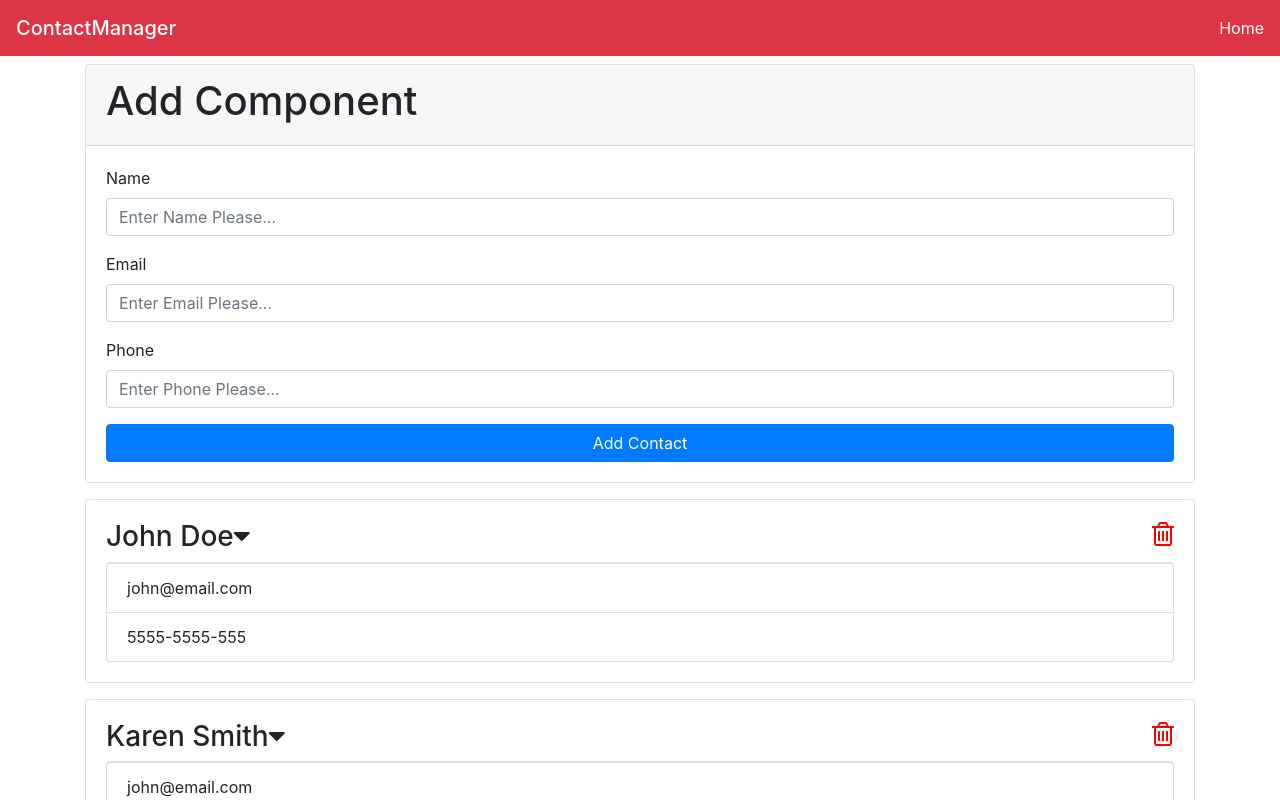
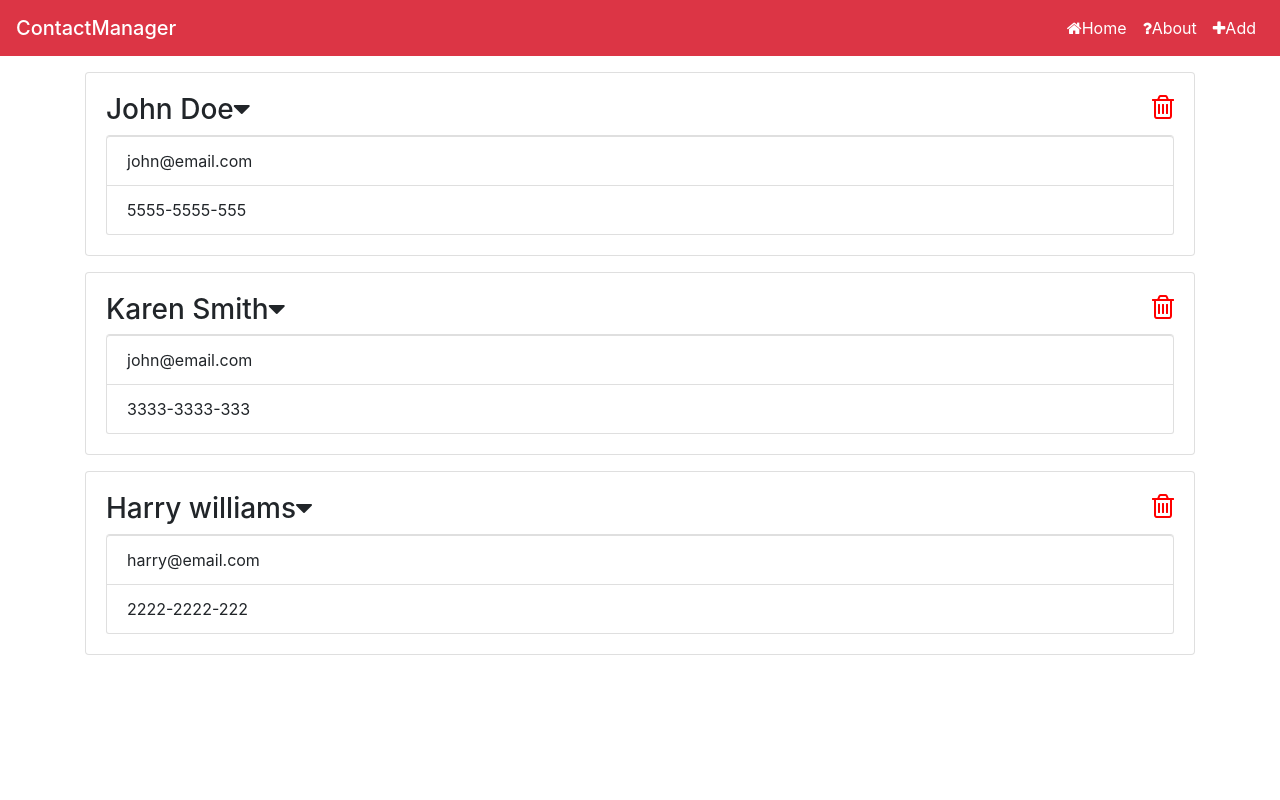
Before and after one commit to Gumparthypavankumar/ContactManager, a React (Create React App) app: page / in a window 1280 px wide. Shown: the top 800 px of the page. Built offline with nearby package versions, Linux system fonts and the light colour scheme.

Commit message:
Added the react router dom

```diff
--- a/package.json
+++ b/package.json
@@ -10,6 +10,7 @@
     "classnames": "^2.2.6",
     "react": "^16.13.1",
     "react-dom": "^16.13.1",
+    "react-router-dom": "^5.2.0",
     "react-scripts": "3.4.3",
     "uuid": "^8.3.1"
   },
--- a/src/App.js
+++ b/src/App.js
@@ -1,7 +1,11 @@
 import React from "react";
+import { BrowserRouter as Router, Route, Switch } from "react-router-dom";
+
 import Header from "./components/layouts/Header";
 import Contacts from "./components/Contacts/Contacts";
 import AddContact from "./components/Contacts/AddContact";
+import About from "./components/pages/About";
+import NotFound from "./components/pages/NotFound";
 
 import { Provider } from "./Context";
 
@@ -12,13 +16,19 @@ function App() {
   return (
     //We want the global state to be accessed through out the application so to do taht wrap everything in the Provided class
     <Provider>
-      <div className="App">
-        <Header branding="ContactManager" />
-        <div className="container">
-          <AddContact/>
-          <Contacts />
+      <Router>
+        <div className="App">
+          <Header branding="ContactManager" />
+          <div className="container">
+            <Switch>
+              <Route exact path="/" component={Contacts} />
+              <Route exact path="/about" component={About} />
+              <Route exact path="/contacts/add" component={AddContact} />
+              <Route component={NotFound} />
+            </Switch>
+          </div>
         </div>
-      </div>
+      </Router>
     </Provider>
   );
 }
--- a/src/components/Contacts/AddContact.js
+++ b/src/components/Contacts/AddContact.js
@@ -51,6 +51,8 @@ class AddContact extends Component {
         errors:{}
     });
 
+    //Redirecting
+    this.props.history.push('/');
   };
   onChange = (e) => {
     this.setState({ [e.target.name]: e.target.value });
--- a/src/components/layouts/Header.js
+++ b/src/components/layouts/Header.js
@@ -1,12 +1,21 @@
 import React from "react";
+import { Link } from 'react-router-dom';
 
 const Header = (props) => {
     const { branding } = props;
   return (
-      <nav className="navbar bg-danger">
+      <nav className="navbar navbar-expand-lg bg-danger">
         <span className="navbar-brand mb-0 h1 text-white">{branding}</span>
-        <ul className="navbar-nav">
-            <li className="nav-item text-white">Home</li>
+        <ul className="navbar-nav ml-auto">
+            <li className="nav-item text-white">
+              <Link to='/' className="nav-link text-white"><i className="fa fa-home"></i>Home</Link>
+            </li>
+            <li className="nav-item text-white">
+              <Link to='/about' className="nav-link text-white"><i className="fa fa-question"></i>About</Link>
+            </li>
+            <li className="nav-item text-white">
+              <Link to='/contacts/add' className="nav-link text-white"><i className="fa fa-plus"></i>Add</Link>
+            </li>
         </ul>
       </nav>
   );
--- /dev/null
+++ b/src/components/pages/About.js
@@ -0,0 +1,12 @@
+import React from "react";
+
+const About = () => {
+  return (
+    <React.Fragment>
+        <h3 className="text-secondary mt-2">About Page</h3>
+        <p className="lead">This is version 1.0.0 of Contact Manager where you can manage your contacts</p>
+    </React.Fragment>
+    );
+};
+
+export default About;
--- /dev/null
+++ b/src/components/pages/NotFound.js
@@ -0,0 +1,14 @@
+import React from "react";
+
+const NotFound = () => {
+  return (
+    <React.Fragment>
+      <h3 className="display-4">
+        <span className="text-danger">404</span> Page Not Found
+      </h3>
+      <p className="lead">Sorry! the requested url can not be found</p>
+    </React.Fragment>
+  );
+};
+
+export default NotFound;
```
Also changed, not shown: 1 other file (tests, documents, lock files or other folders).
